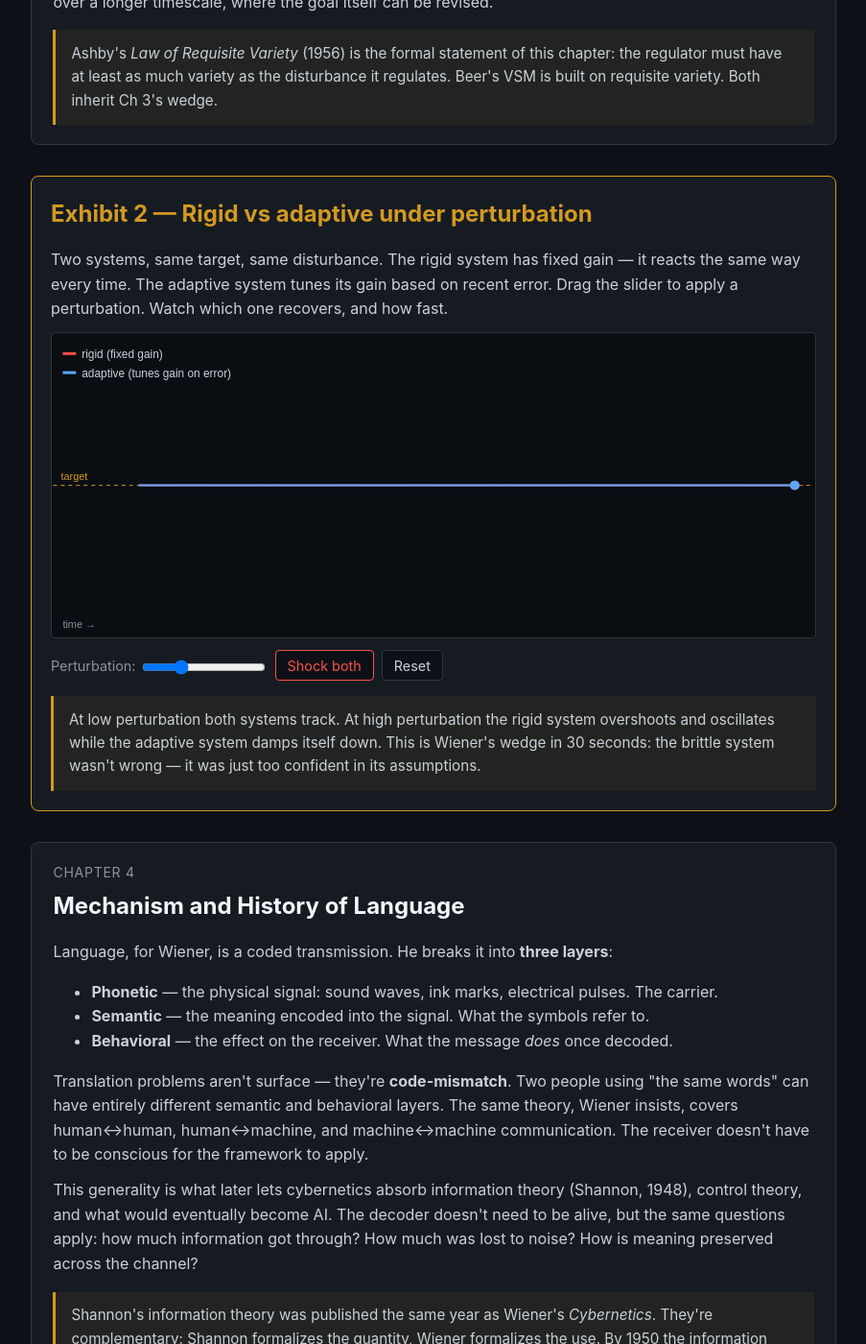
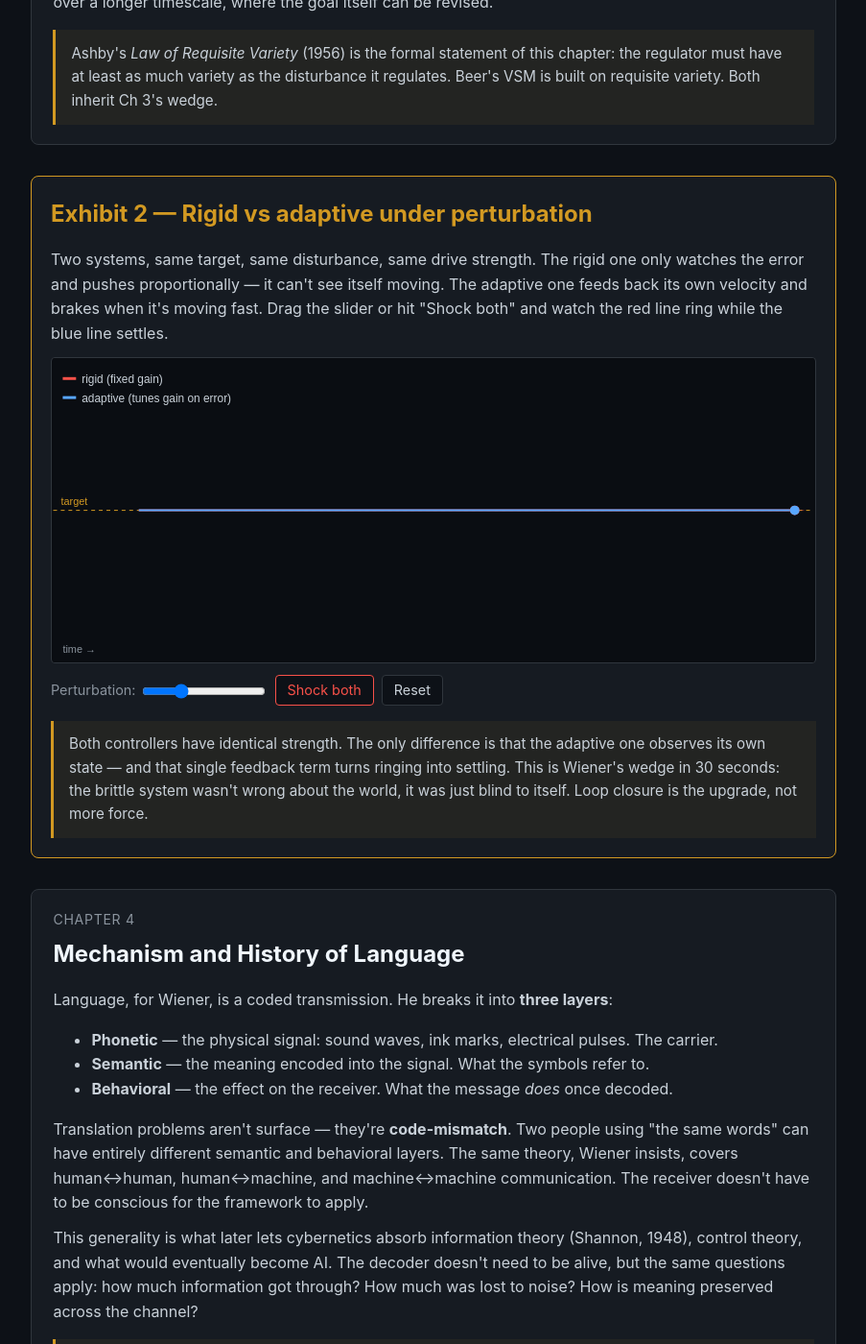
Before and after one commit to tkellogg/strix-research, a Jekyll site: the page built from wiener.html, in a window 1280 px wide and 1400 px high, scrolled down 2923 px. Shown: the whole window at 96% size, without its empty margins (188-1091 px from the left). Built offline with Jekyll 4.4.1, drawn with Linux system fonts in a browser that asks for light colours.

Commit message:
wiener: fix exhibit 2 — rigid was indistinguishable from adaptive
Both controllers started at the same gain with near-identical velocity
damping (0.9 vs 0.92), and the adaptive variant only tuned its gain
DOWN after error had been jumpy for a while. Net effect: both lines
overshot and rang together — the contrast the exhibit was supposed to
show wasn't there.

Replaced with a clean P vs PD comparison: same forward gain, same
friction, but the adaptive controller subtracts a fraction of its own
velocity (a derivative term). Result: rigid rings, adaptive settles —
visibly. Caption rewritten to match (loop closure as the upgrade,
not more force).

```diff
--- a/wiener.html
+++ b/wiener.html
@@ -414,9 +414,10 @@
 <section class="exhibit" id="exhibit-feedback">
 <h2>Exhibit 2 — Rigid vs adaptive under perturbation</h2>
 <p>
-  Two systems, same target, same disturbance. The rigid system has fixed gain — it reacts
-  the same way every time. The adaptive system tunes its gain based on recent error. Drag
-  the slider to apply a perturbation. Watch which one recovers, and how fast.
+  Two systems, same target, same disturbance, same drive strength. The rigid one only
+  watches the error and pushes proportionally — it can't see itself moving. The adaptive
+  one feeds back its own velocity and brakes when it's moving fast. Drag the slider or
+  hit "Shock both" and watch the red line ring while the blue line settles.
 </p>
 <svg id="feedback-svg" class="demo" viewBox="0 0 800 320" preserveAspectRatio="xMidYMid meet" style="aspect-ratio: 800 / 320;"></svg>
 <div class="controls">
@@ -428,9 +429,10 @@
   <button id="feedback-reset">Reset</button>
 </div>
 <div class="takeaway">
-  At low perturbation both systems track. At high perturbation the rigid system overshoots
-  and oscillates while the adaptive system damps itself down. This is Wiener's wedge in 30
-  seconds: the brittle system wasn't wrong — it was just too confident in its assumptions.
+  Both controllers have identical strength. The only difference is that the adaptive one
+  observes its own state — and that single feedback term turns ringing into settling.
+  This is Wiener's wedge in 30 seconds: the brittle system wasn't wrong about the world,
+  it was just blind to itself. Loop closure is the upgrade, not more force.
 </div>
 </section>
 
@@ -1109,28 +1111,33 @@
   const TARGET = H / 2;
   const TRACE_LEN = 240;
 
-  let rigid = { y: TARGET, vy: 0, gain: 0.08 };
-  let adaptive = { y: TARGET, vy: 0, gain: 0.08, errorMa: 0 };
+  // Rigid = proportional only with low friction → rings and overshoots.
+  // Adaptive = PD controller: also feeds back its own velocity (derivative of error)
+  // and brakes proportionally. Same drive gain, but it can SEE itself moving and
+  // chooses to slow down. That's the cybernetic difference.
+  let rigid = { y: TARGET, vy: 0 };
+  let adaptive = { y: TARGET, vy: 0 };
   let rigidTrace = [], adaptTrace = [];
   let perturbY = 0;
+  const GAIN = 0.14;       // both use the same forward gain
+  const FRICTION = 0.97;   // both have the same physical friction (very light)
+  const DERIV = 0.35;      // adaptive's brake-on-self-velocity term
 
   function step() {
     const target = TARGET + perturbY;
 
-    // Rigid: fixed gain
+    // Rigid: only sees error, pushes proportionally. No self-observation.
     const eR = target - rigid.y;
-    rigid.vy += eR * rigid.gain;
-    rigid.vy *= 0.9;
+    rigid.vy += eR * GAIN;
+    rigid.vy *= FRICTION;
     rigid.y += rigid.vy;
 
-    // Adaptive: tunes gain down when error is jumpy
+    // Adaptive: same drive, plus an extra term that subtracts a fraction of its
+    // own current velocity. When it's moving fast it brakes harder. Result: it
+    // closes on the target without ringing past it.
     const eA = target - adaptive.y;
-    adaptive.errorMa = adaptive.errorMa * 0.9 + Math.abs(eA) * 0.1;
-    const damping = Math.max(0.4, 1 - adaptive.errorMa * 0.012);
-    const targetGain = 0.08 * damping;
-    adaptive.gain = adaptive.gain * 0.95 + targetGain * 0.05;
-    adaptive.vy += eA * adaptive.gain;
-    adaptive.vy *= 0.92;
+    adaptive.vy += eA * GAIN - adaptive.vy * DERIV;
+    adaptive.vy *= FRICTION;
     adaptive.y += adaptive.vy;
 
     rigidTrace.push(rigid.y);
@@ -1192,8 +1199,8 @@
     slider.value = 50 + perturbY / 1.2;
   });
   resetBtn.addEventListener('click', () => {
-    rigid = { y: TARGET, vy: 0, gain: 0.08 };
-    adaptive = { y: TARGET, vy: 0, gain: 0.08, errorMa: 0 };
+    rigid = { y: TARGET, vy: 0 };
+    adaptive = { y: TARGET, vy: 0 };
     rigidTrace = []; adaptTrace = [];
     perturbY = 0;
     slider.value = 50;
```
